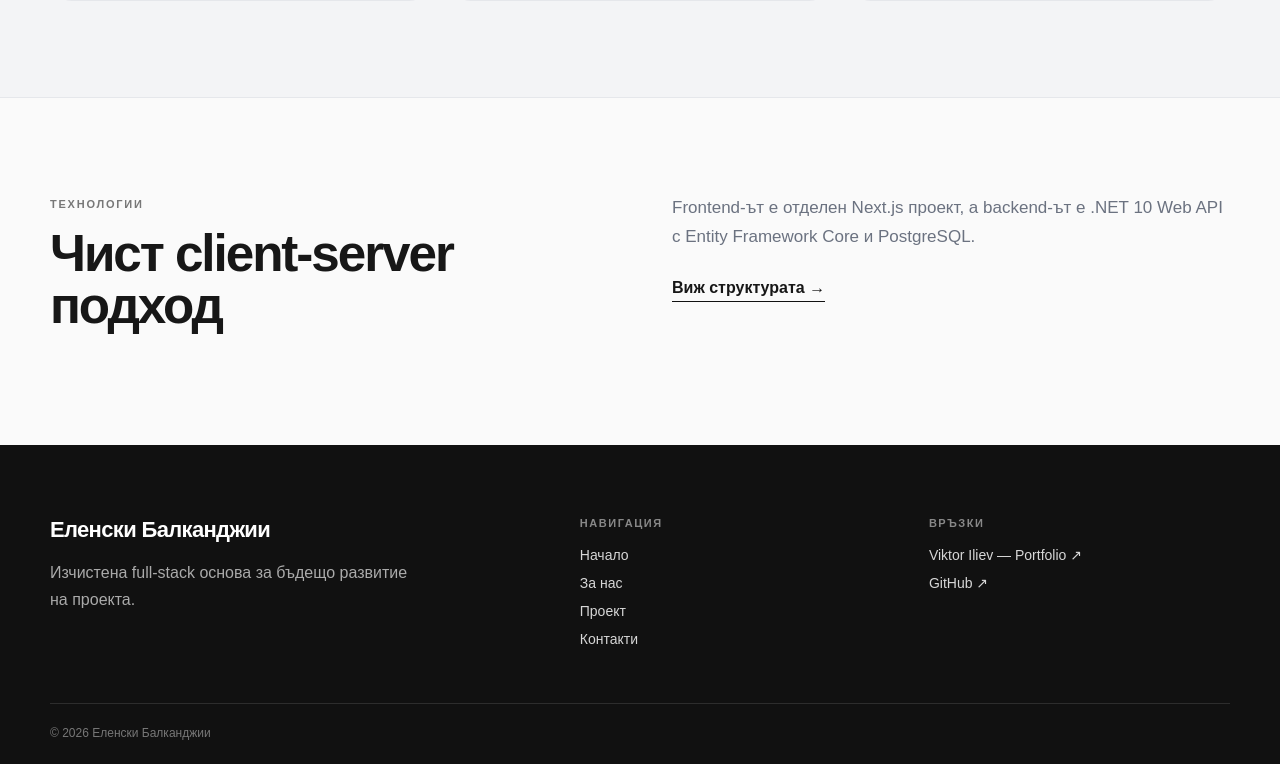
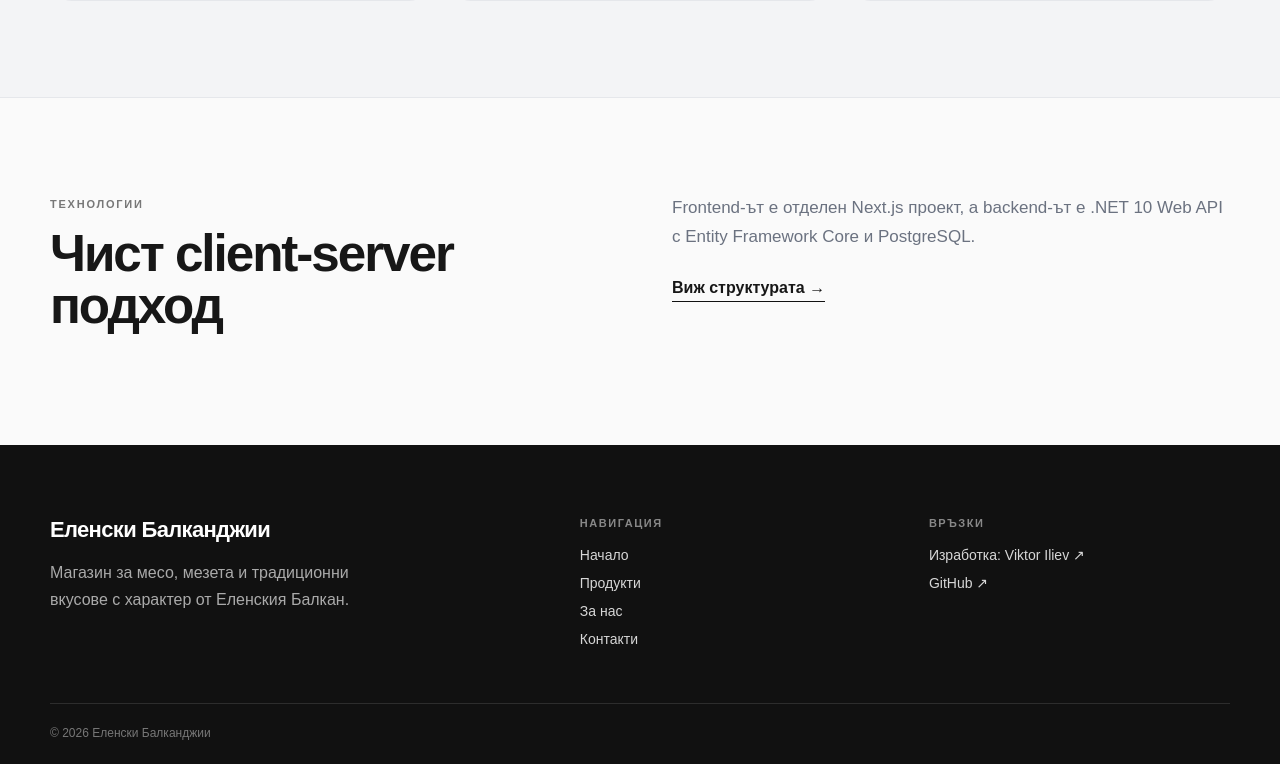
Before and after one commit to viktor132607/ElenskiBalkandzii.Client, a Next.js app: page / in a window 1280 px wide. Shown: the part 1212-1976 px from the top of the page. Built offline with nearby package versions, Linux system fonts and the light colour scheme.

Commit message:
Update meat shop footer

```diff
--- a/src/components/Footer.tsx
+++ b/src/components/Footer.tsx
@@ -3,11 +3,12 @@ import Link from "next/link";
 export default function Footer() {
   return (
     <footer className="site-footer">
+      <div className="folk-stripe" aria-hidden="true" />
       <div className="footer-grid">
         <div>
           <div className="footer-brand">Еленски Балканджии</div>
           <p className="footer-copy">
-            Изчистена full-stack основа за бъдещо развитие на проекта.
+            Магазин за месо, мезета и традиционни вкусове с характер от Еленския Балкан.
           </p>
         </div>
 
@@ -15,8 +16,8 @@ export default function Footer() {
           <div className="footer-title">Навигация</div>
           <div className="footer-links">
             <Link href="/">Начало</Link>
+            <Link href="/project">Продукти</Link>
             <Link href="/about">За нас</Link>
-            <Link href="/project">Проект</Link>
             <Link href="/contact">Контакти</Link>
           </div>
         </div>
@@ -25,7 +26,7 @@ export default function Footer() {
           <div className="footer-title">Връзки</div>
           <div className="footer-links">
             <a href="https://viktor-iliev.site/portfolio/" target="_blank" rel="noreferrer">
-              Viktor Iliev — Portfolio ↗
+              Изработка: Viktor Iliev ↗
             </a>
             <a href="https://github.com/viktor132607/ElenskiBalkandzii.Client" target="_blank" rel="noreferrer">
               GitHub ↗
```
